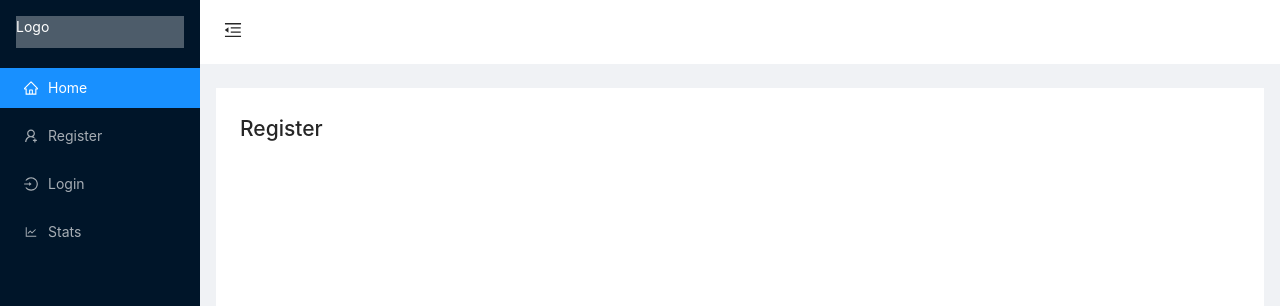
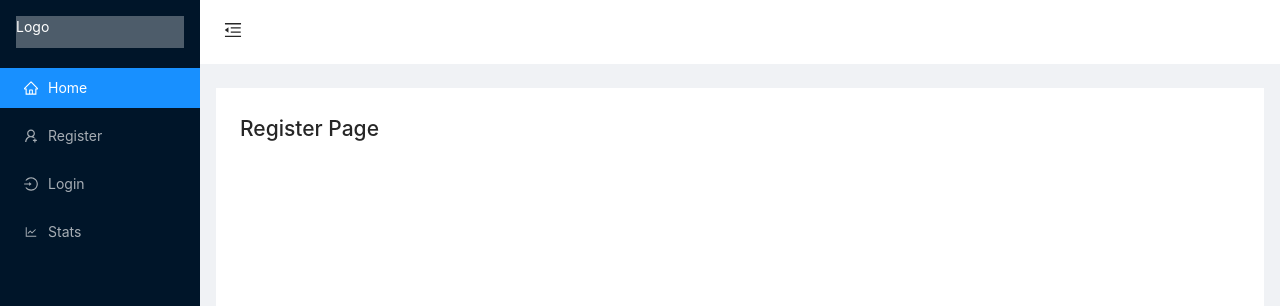
Before and after one commit to ebou-touray/inventory-management-app, a React (Create React App) app in the folder client/: page /register in a window 1280 px wide. Shown: the top 306 px of the page. Built offline with nearby package versions, Linux system fonts and the light colour scheme.

Commit message:
Add components and implement routes

```diff
--- a/client/src/App.css
+++ b/client/src/App.css
@@ -1,38 +1,21 @@
-.App {
-  text-align: center;
+.trigger {
+ font-size: 18px;
+  line-height: 64px;
+  padding: 0 24px;
+  cursor: pointer;
+  transition: color 0.3s;
+}
+.trigger:hover{
+    color: #1890ff;
 }
 
-.App-logo {
-  height: 40vmin;
-  pointer-events: none;
+.logo{
+  height: 32px;
+  background: rgba(255, 255, 255, 0.3);
+  margin: 16px;
+  color: #fff;
 }
 
-@media (prefers-reduced-motion: no-preference) {
-  .App-logo {
-    animation: App-logo-spin infinite 20s linear;
-  }
+.site-layout .site-layout-background {
+  background: #fff;
 }
-
-.App-header {
-  background-color: #282c34;
-  min-height: 100vh;
-  display: flex;
-  flex-direction: column;
-  align-items: center;
-  justify-content: center;
-  font-size: calc(10px + 2vmin);
-  color: white;
-}
-
-.App-link {
-  color: #61dafb;
-}
-
-@keyframes App-logo-spin {
-  from {
-    transform: rotate(0deg);
-  }
-  to {
-    transform: rotate(360deg);
-  }
-}
--- a/client/src/App.js
+++ b/client/src/App.js
@@ -1,10 +1,84 @@
+import React, { useState } from 'react';
+import { Layout, Menu } from 'antd';
+import { BrowserRouter as Router, Route, Link } from 'react-router-dom';
+import Register from './Components/Auth/Register'
+import Login from './Components/Auth/Login';
+import Stats from './Components/Stats';
+import Home from './Components/Home/Home';
+import {
+  MenuUnfoldOutlined,
+  MenuFoldOutlined,
+  HomeOutlined,
+  UserAddOutlined,
+  LoginOutlined,
+} from '@ant-design/icons';
 import './App.css';
-import SiteLayout from './Components/layout/SiteLayout'
+import 'antd/dist/antd.css';
+import { AiOutlineLineChart } from 'react-icons/ai';
 
-function App() {
+const { Header, Sider, Content, Footer } = Layout;
+
+const App = () => {
+  const [collapsed, setCollapsed] = useState(false);
+
+  const toggle = (collapsed) => {
+    setCollapsed(!collapsed);
+  };
+
   return (
-    <SiteLayout/>
+    <Router>
+      <Layout>
+        <Sider trigger={null} collapsible collapsed={collapsed}>
+          <div className="logo">Logo</div>
+          <Menu theme="dark" mode="inline" defaultSelectedKeys={['1']}>
+            <Menu.Item key="1" icon={<HomeOutlined />}>
+              <span> Home</span>
+              <Link to="/" />
+            </Menu.Item>
+            <Menu.Item key="2" icon={<UserAddOutlined />}>
+              <span>Register</span>
+              <Link to="/register" />
+            </Menu.Item>
+            <Menu.Item key="3" icon={<LoginOutlined />}>
+              <span>Login</span>
+              <Link to="/login" />
+            </Menu.Item>
+            <Menu.Item key="" icon={<AiOutlineLineChart />}>
+              <span>Stats</span>
+              <Link to="/stats" />
+            </Menu.Item>
+          </Menu>
+        </Sider>
+        <Layout className="site-layout">
+          <Header className="site-layout-background" style={{ padding: 0 }}>
+            {React.createElement(
+              collapsed ? MenuUnfoldOutlined : MenuFoldOutlined,
+              {
+                className: 'trigger',
+                onClick: toggle,
+              }
+            )}
+          </Header>
+          <Content
+            className="site-layout-background"
+            style={{
+              margin: '24px 16px',
+              padding: 24,
+              minHeight: '100vh',
+            }}
+          >
+            <Route exact path="/" component={Home} />
+            <Route path="/register" component={Register} />
+            <Route path="/login" component={Login} />
+            <Route path="/stats" component={Stats} />
+          </Content>
+          <Footer style={{ textAlign: 'center' }}>
+            Assutech ©2020 Created by Ebou Touray
+          </Footer>
+        </Layout>
+      </Layout>
+    </Router>
   );
-}
+};
 
 export default App;
--- a/client/src/Components/Auth/Login.js
+++ b/client/src/Components/Auth/Login.js
@@ -1,9 +1,9 @@
-import React from 'react'
+import React from 'react';
 
 const Login = () => {
     return (
         <div>
-            <h2>Login</h2>
+            <h2>Login Page</h2>
         </div>
     )
 }
--- a/client/src/Components/Auth/Register.js
+++ b/client/src/Components/Auth/Register.js
@@ -3,7 +3,7 @@ import React from 'react'
 const Register = () => {
     return (
         <div>
-            <h2>Register</h2>
+            <h2>Register Page</h2>
         </div>
     )
 }
--- a/client/src/Components/Home/Home.js
+++ b/client/src/Components/Home/Home.js
@@ -3,7 +3,7 @@ import React from 'react'
 const Home = () => {
     return (
         <div>
-            <h2>Welcome Home</h2>
+            <h2>Home Page</h2>
         </div>
     )
 }
--- a/client/src/Components/Stats.js
+++ b/client/src/Components/Stats.js
@@ -3,7 +3,7 @@ import React from 'react'
 const Stats = () => {
     return (
         <div>
-            <h2>Stats</h2>
+            <h2>Stats Page</h2>
         </div>
     )
 }
--- a/client/src/Components/layout/Layout.css
+++ /dev/null
@@ -1,21 +0,0 @@
-.trigger {
- font-size: 18px;
-  line-height: 64px;
-  padding: 0 24px;
-  cursor: pointer;
-  transition: color 0.3s;
-}
-.trigger:hover{
-    color: #1890ff;
-}
-
-.logo{
-  height: 32px;
-  background: rgba(255, 255, 255, 0.3);
-  margin: 16px;
-  color: #fff;
-}
-
-.site-layout .site-layout-background {
-  background: #fff;
-}
--- a/client/src/Components/layout/SiteLayout.js
+++ /dev/null
@@ -1,86 +0,0 @@
-import React, { useState } from 'react';
-import { Layout, Menu } from 'antd';
-import { BrowserRouter as Router, Route, Link } from 'react-router-dom';
-import Register from '../Auth/Register';
-import Login from '../Auth/Login';
-import Stats from '../Stats';
-import Home from '../Home/Home'
-import {
-  MenuUnfoldOutlined,
-  MenuFoldOutlined,
-  HomeOutlined,
-  UserAddOutlined,
-  LoginOutlined,
-} from '@ant-design/icons';
-import './Layout.css';
-import "antd/dist/antd.css";
-import { AiOutlineLineChart } from 'react-icons/ai';
-
-const { Header, Sider, Content, Footer } = Layout;
-
-const SiteLayout = () => {
-
-
-    const [collapsed, setCollapsed] = useState(false);
-
-    const toggle = (collapsed) => {
-      setCollapsed(!collapsed)
-    }
-
-    return (
-      <Router>
-        <Layout>
-          <Sider trigger={null} collapsible collapsed={collapsed}>
-            <div className="logo">Logo</div>
-            <Menu theme="dark" mode="inline" defaultSelectedKeys={['1']}>
-              <Menu.Item key="1" icon={<HomeOutlined />}>
-                <span> Home</span>
-                <Link to="/" />
-              </Menu.Item>
-              <Menu.Item key="2" icon={<UserAddOutlined />}>
-                <span>Register</span>
-                <Link to="/register" />
-              </Menu.Item>
-              <Menu.Item key="3" icon={<LoginOutlined />}>
-                <span>Login</span>
-                <Link to="/login" />
-              </Menu.Item>
-              <Menu.Item key="" icon={<AiOutlineLineChart />}>
-                <span>Stats</span>
-                <Link to="/stats" />
-              </Menu.Item>
-            </Menu>
-          </Sider>
-          <Layout className="site-layout">
-            <Header className="site-layout-background" style={{ padding: 0 }}>
-              {React.createElement(
-                collapsed ? MenuUnfoldOutlined : MenuFoldOutlined,
-                {
-                  className: 'trigger',
-                  onClick: toggle,
-                }
-              )}
-            </Header>
-            <Content
-              className="site-layout-background"
-              style={{
-                margin: '24px 16px',
-                padding: 24,
-                minHeight: '100vh',
-              }}
-            >
-              <Route exact path="/" component={Home} />
-              <Route path="/register" component={Register} />
-              <Route path="/login" component={Login} />
-              <Route path="/stats" component={Stats} />
-            </Content>
-            <Footer style={{ textAlign: 'center' }}>
-              Assutech ©2020 Created by Ebou Touray
-            </Footer>
-          </Layout>
-        </Layout>
-      </Router>
-    );
-}
-
-export default SiteLayout
```
Also changed, not shown: 1 other file (tests, documents, lock files or other folders).
